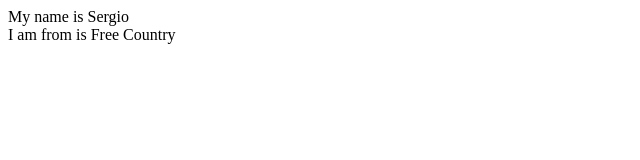
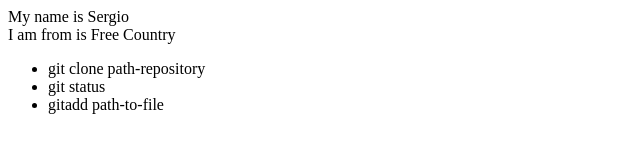
Before and after one commit to PuchekSergiy/git-lesson, a plain HTML site: page index.html in a window 1280 px wide. Shown: the whole page, without its empty margins (0-640 px from the left). Drawn offline with Linux system fonts and the light colour scheme.

Commit message:
added push-pull instructions to html

```diff
--- a/index.html
+++ b/index.html
@@ -1,2 +1,10 @@
 <div>My name is Sergio</div>
 <div>I am from is Free Country</div>
+
+<div>
+    <ul>
+        <li>git clone path-repository</li>
+        <li>git status</li>
+        <li>gitadd path-to-file  </li>
+    </ul>
+</div>
```
